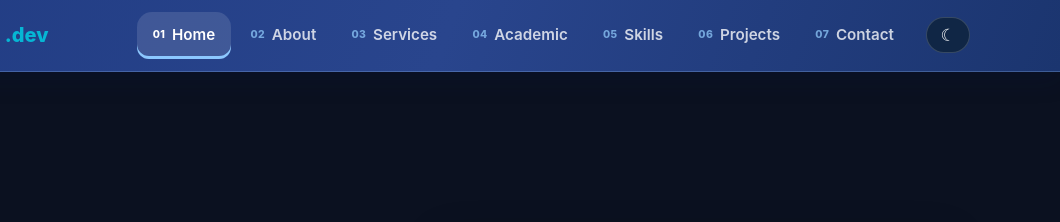
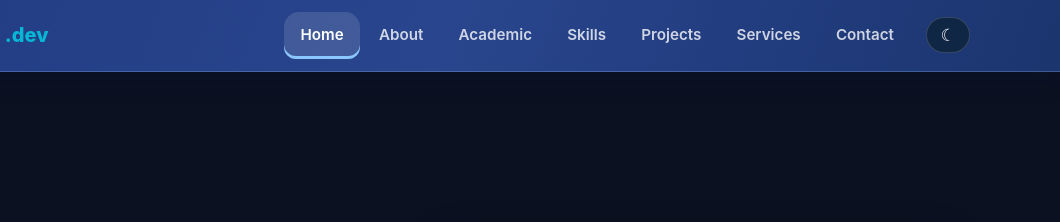
Before and after one commit to bizunewlawgalet/portfolio, a plain HTML site: page index.html in a window 1280 px wide. Shown: the top 222 px of the page, 220-1280 px from the left. Drawn offline with Linux system fonts and the light colour scheme.

Commit message:
commited12

```diff
--- a/index.html
+++ b/index.html
@@ -34,13 +34,13 @@
           ></a
         >
         <nav class="nav-links" id="nav-links">
-          <a href="#home"><small>01</small><span>Home</span></a>
-          <a href="#about"><small>02</small><span>About</span></a>
-          <a href="#services"><small>03</small><span>Services</span></a>
-          <a href="#education"><small>04</small><span>Academic</span></a>
-          <a href="#skills"><small>05</small><span>Skills</span></a>
-          <a href="#projects"><small>06</small><span>Projects</span></a>
-          <a href="#contact"><small>07</small><span>Contact</span></a>
+          <a href="#home">Home</a>
+          <a href="#about">About</a>
+          <a href="#education">Academic</a>
+          <a href="#skills">Skills</a>
+          <a href="#projects">Projects</a>
+          <a href="#services">Services</a>
+          <a href="#contact">Contact</a>
         </nav>
         <div class="nav-actions">
           <button
```
Also changed, not shown: 1 other file.
